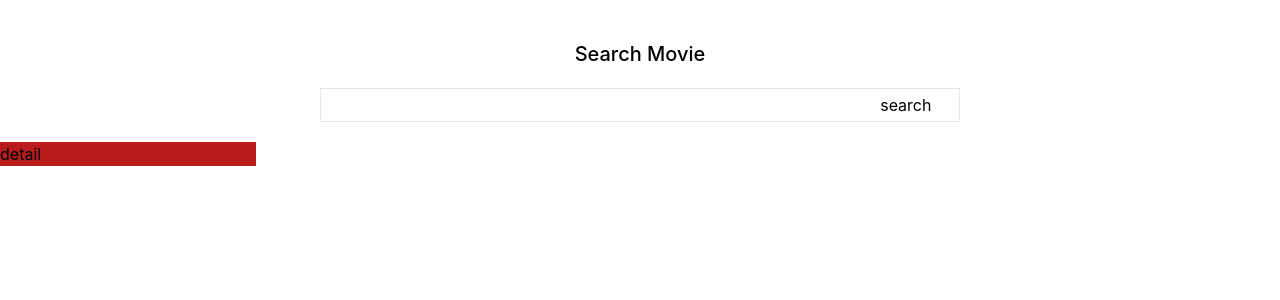
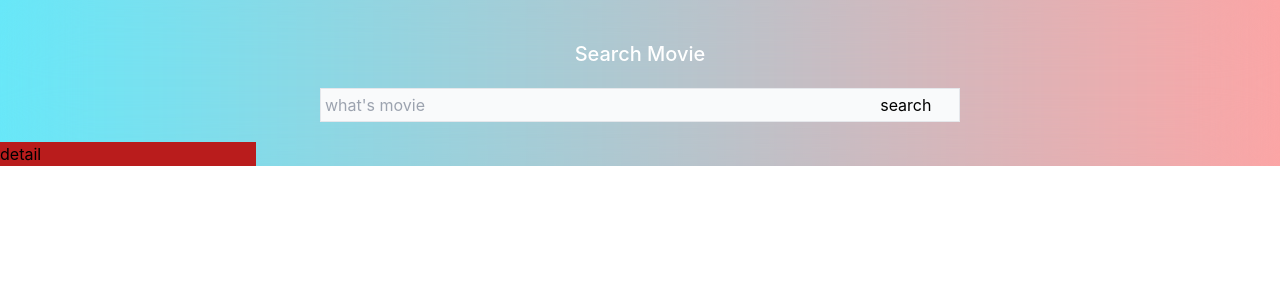
Before and after one commit to albaehaki/search-movie, a React (Create React App) app: page /detail in a window 1280 px wide. Shown: the top 300 px of the page. Built offline with nearby package versions, Linux system fonts and the light colour scheme.

Commit message:
blur background

```diff
--- a/package.json
+++ b/package.json
@@ -44,6 +44,7 @@
     ]
   },
   "devDependencies": {
-    "tailwindcss": "^3.0.16"
+    "tailwindcss": "^3.0.16",
+    "tailwindcss-textshadow": "^2.1.3"
   }
 }
--- a/src/App.tsx
+++ b/src/App.tsx
@@ -47,11 +47,12 @@ function App() {
   };
 
   return (
+    //style={users ? { backgroundImage: `url(${users[0].Poster})` } : { backgroundColor: 'rgb(203 213 225)' }}
 
-    <div className="flex ">
-      <div className='m-auto flex-col  w-screen'>
+    <div className="flex bg-cover bg-gradient-to-r from-cyan-300 to-red-300">
+      <div className='m-auto flex-col  w-screen backdrop-blur-2xl'>
         <div className='flex pt-10 pb-5'>
-          <h1 className='text-xl font-medium m-auto'>Search Movie</h1>
+          <h1 className='text-xl font-medium m-auto invert'>Search Movie</h1>
         </div>
         <div className='pb-5'>
           <Search change={ubah} click={garux} keyword={keyword} />
--- a/src/Card/Card.tsx
+++ b/src/Card/Card.tsx
@@ -17,9 +17,9 @@ export const Card: React.FunctionComponent<any> = ({ items }: any) => {
             {items ? items.map((m: any, i: number) => {
                 return (
                     <div style={{ backgroundImage: `url(${m.Poster})` }} key={i} className=" col-span-1">
-                        <div className='flex flex-col px-5 pb-3 pt-5 backdrop-blur'>
+                        <div className='flex flex-col px-5 pb-3 pt-5 backdrop-blur-lg h-full'>
                             <img className='h-[250px]  m-auto' src={m.Poster} alt="" />
-                            <p className='invert-[100%] '>{m.Title}</p>
+                            <p className='invert-[100%] text-shadow-sm'>{m.Title}</p>
                         </div>
                     </div>)
             }) : `tidak ada`}
--- a/src/search/Search.tsx
+++ b/src/search/Search.tsx
@@ -3,8 +3,8 @@ import React from 'react';
 function Search({ click, keyword, change }: any) {
   return <div className='flex m-auto'>
     <form className='w-[70%] sm:w-[60%] md:w[50%] lg:w-[50%] grid grid-cols-12 m-auto border-[1px]'>
-      <input onChange={change} value={keyword} className='col-span-10 p-1 outline-none' type='text' />
-      <input className='col-span-2 p-1' type='submit' value='search' onClick={click} />
+      <input placeholder="what's movie" onChange={change} value={keyword} className='col-span-10 p-1 outline-none border-none bg-gray-50' type='text' />
+      <input className='col-span-2 p-1 bg-gray-50' type='submit' value='search' onClick={click} />
     </form>
   </div>;
 }
```
Also changed, not shown: 1 other file (tests, documents, lock files or other folders).
